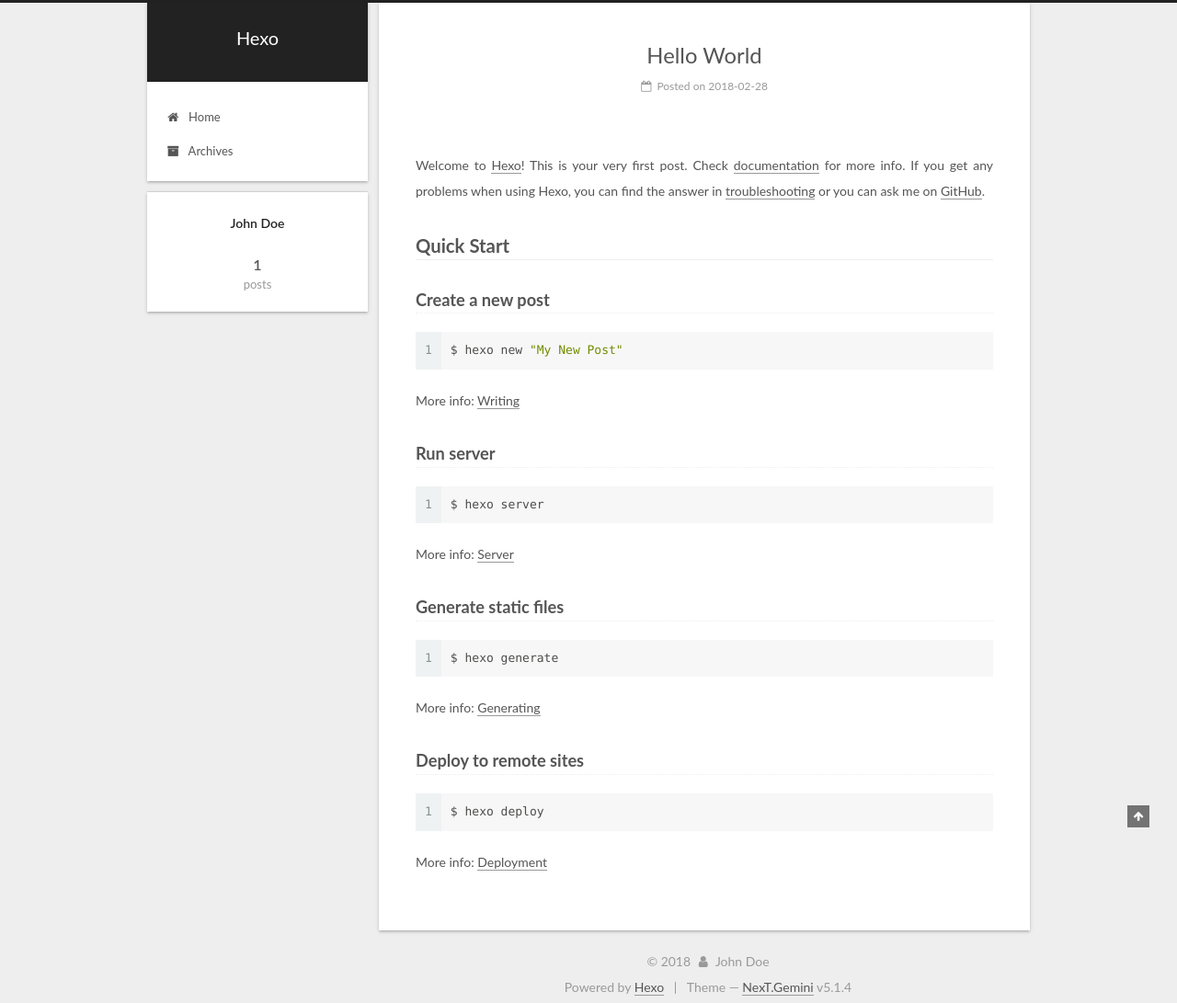
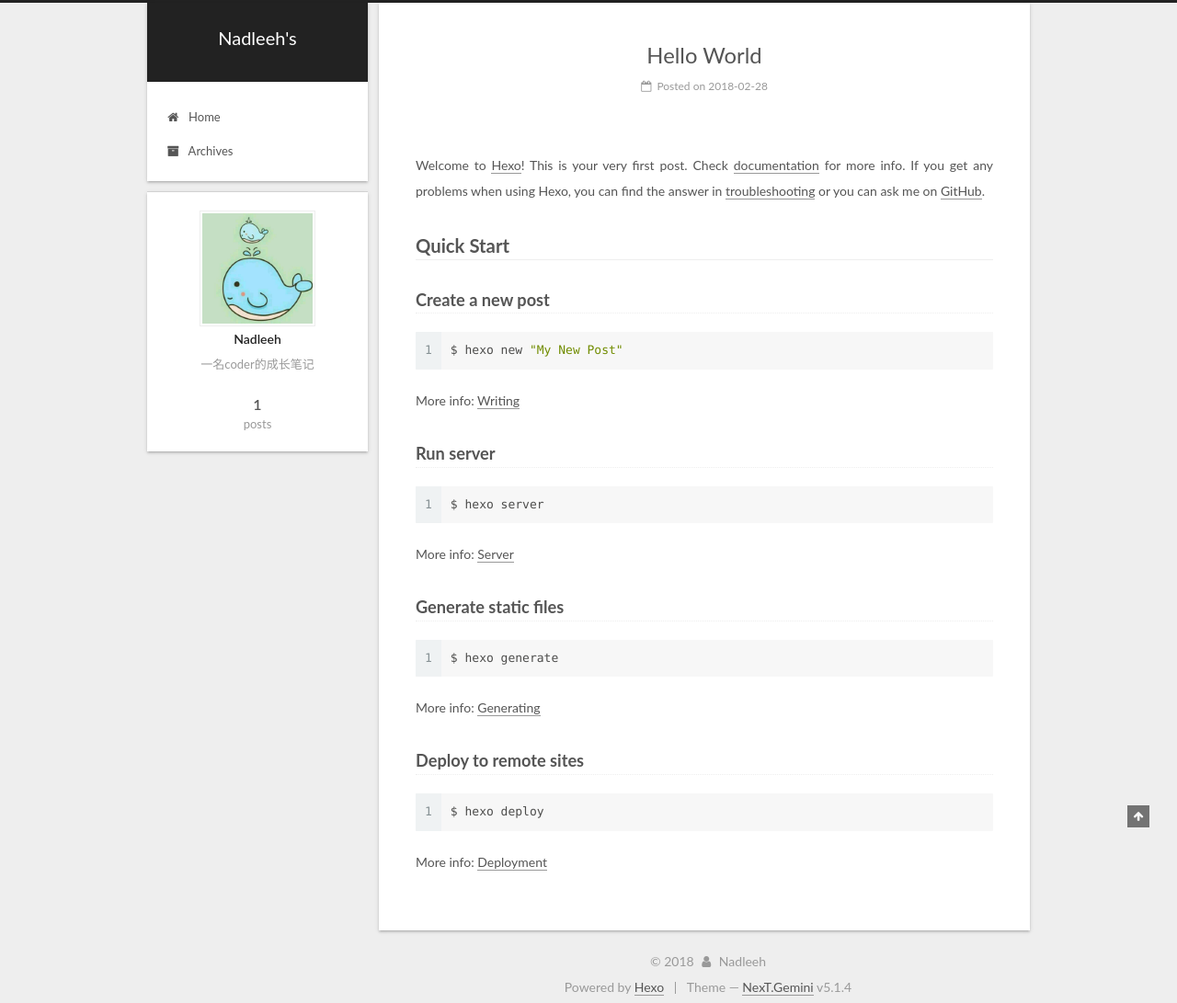
Before and after one commit to nadleeh0314/nadleeh0314.github.io, a plain HTML site: page index.html in a window 1280 px wide. Shown: the whole page at 92% size. Drawn offline with Linux system fonts and the light colour scheme.

Commit message:
Site updated: 2018-03-01 21:17:11

```diff
--- a/css/main.css
+++ b/css/main.css
@@ -1823,7 +1823,7 @@
   width: 4px;
   height: 4px;
   border-radius: 50%;
-  background: #28e5de;
+  background: #ffc2ff;
 }
 .links-of-blogroll {
   font-size: 13px;
--- a/index.html
+++ b/index.html
@@ -79,12 +79,15 @@
 
 
 
+<meta name="description" content="一名coder的成长笔记">
 <meta property="og:type" content="website">
-<meta property="og:title" content="Hexo">
+<meta property="og:title" content="Nadleeh&#39;s">
 <meta property="og:url" content="http://yoursite.com/index.html">
-<meta property="og:site_name" content="Hexo">
+<meta property="og:site_name" content="Nadleeh&#39;s">
+<meta property="og:description" content="一名coder的成长笔记">
 <meta name="twitter:card" content="summary">
-<meta name="twitter:title" content="Hexo">
+<meta name="twitter:title" content="Nadleeh&#39;s">
+<meta name="twitter:description" content="一名coder的成长笔记">
 
 
 
@@ -120,7 +123,7 @@
 
 
 
-  <title>Hexo</title>
+  <title>Nadleeh's</title>
 
 
 
@@ -151,7 +154,7 @@
     <div class="custom-logo-site-title">
       <a href="/"  class="brand" rel="start">
         <span class="logo-line-before"><i></i></span>
-        <span class="site-title">Hexo</span>
+        <span class="site-title">Nadleeh's</span>
         <span class="logo-line-after"><i></i></span>
       </a>
     </div>
@@ -231,13 +234,13 @@
     <link itemprop="mainEntityOfPage" href="http://yoursite.com/2018/02/28/hello-world/">
 
     <span hidden itemprop="author" itemscope itemtype="http://schema.org/Person">
-      <meta itemprop="name" content="John Doe">
+      <meta itemprop="name" content="Nadleeh">
       <meta itemprop="description" content="">
-      <meta itemprop="image" content="/images/avatar.gif">
+      <meta itemprop="image" content="/images/avatar.jpg">
     </span>
 
     <span hidden itemprop="publisher" itemscope itemtype="http://schema.org/Organization">
-      <meta itemprop="name" content="Hexo">
+      <meta itemprop="name" content="Nadleeh's">
     </span>
 
 
@@ -378,8 +381,12 @@
         <div class="site-overview">
           <div class="site-author motion-element" itemprop="author" itemscope itemtype="http://schema.org/Person">
 
-              <p class="site-author-name" itemprop="name">John Doe</p>
-              <p class="site-description motion-element" itemprop="description"></p>
+              <img class="site-author-image" itemprop="image"
+                src="/images/avatar.jpg"
+                alt="Nadleeh" />
+
+              <p class="site-author-name" itemprop="name">Nadleeh</p>
+              <p class="site-description motion-element" itemprop="description">一名coder的成长笔记</p>
           </div>
 
           <nav class="site-state motion-element">
@@ -434,7 +441,7 @@
   <span class="with-love">
     <i class="fa fa-user"></i>
   </span>
-  <span class="author" itemprop="copyrightHolder">John Doe</span>
+  <span class="author" itemprop="copyrightHolder">Nadleeh</span>
 
 
 </div>
```
Also changed, not shown: 2018/02/28/hello-world/index.html (+13 -9 lines), archives/2018/02/index.html (+15 -8 lines), archives/2018/index.html (+15 -8 lines), archives/index.html (+15 -8 lines), images/avatar.jpg (added), 1 other file.
